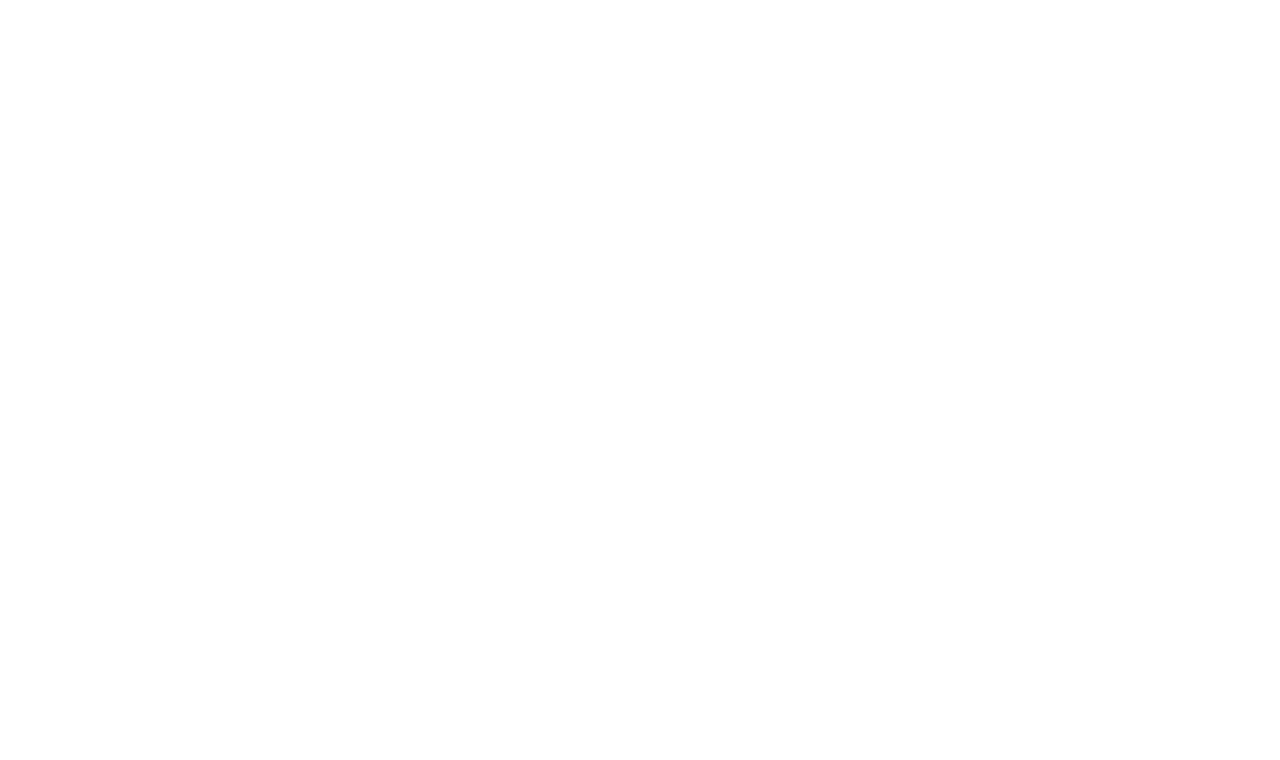
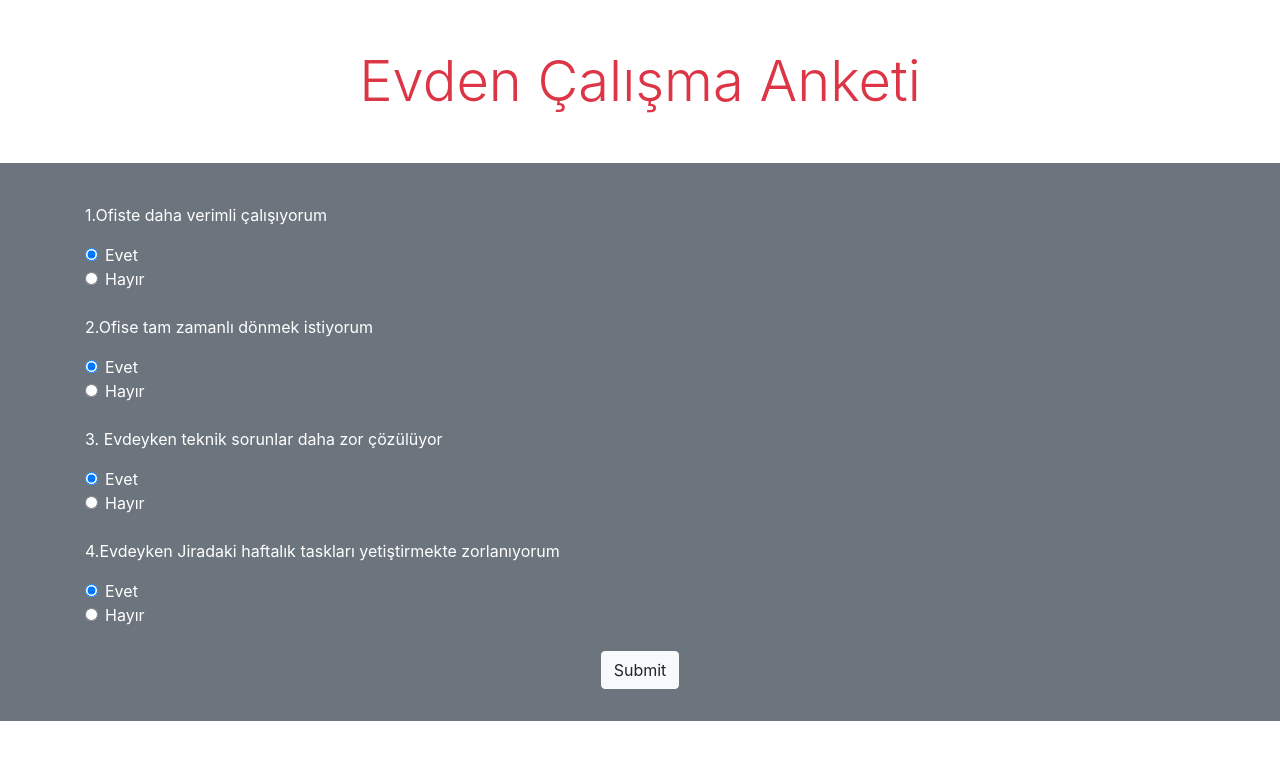
Before and after one commit to busraagtas/From-Home-or-Office-Survey-Project, a plain HTML site: page index.html in a window 1280 px wide. Drawn offline with nearby package versions, Linux system fonts and the light colour scheme.

Commit message:
Survey Project
Survey Project on Working from Home or Office During the Pandemic

```diff
--- a/index.html
+++ b/index.html
@@ -1 +1,101 @@
-<!DOCTYPE html>
+
+<html lang="en">
+    <head>
+      <meta charset="UTF-8">
+      <meta name="viewport" content="width=device-width, initial-scale=1.0">
+      <meta http-equiv="X-UA-Compatible" content="ie=edge">
+      <link rel="shortcut icon" href="#">
+      <link rel="stylesheet" href="https://cdn.jsdelivr.net/npm/bootstrap@4.6.0/dist/css/bootstrap.min.css" integrity="sha384-B0vP5xmATw1+K9KRQjQERJvTumQW0nPEzvF6L/Z6nronJ3oUOFUFpCjEUQouq2+l" crossorigin="anonymous">
+      <title>Korona Çalışma Anketi</title>
+    </head>
+    <body>
+      <section id="header">
+          <div class="bg-white text-center py-4">
+              <div class="container">
+                <h2 class="text-danger display-4 my-4">Evden Çalışma Anketi</h2>
+              </div>
+          </div>
+      </section>
+      <div class="result d-none py-4 bg-white text-center">
+        <div class="container lead">
+          <p><span class="text-danger display-4 p-3">0%</span> ofise dönmek istiyorsun🎉</p>
+        </div>
+      </div>
+
+      <section id="questions">
+        <div class="bg-secondary py-3">
+            <div class="container">
+              <form class="question-form text-white">
+                <div class="my-4">
+                  <p>1.Ofiste daha verimli çalışıyorum</p>
+                  <div class="form-check">
+                    <input class="form-check-input" type="radio" name="q1" value="E" checked>
+                    <label class="form-check-label" >
+                     Evet
+                    </label>
+                  </div>
+                  <div class="form-check">
+                    <input class="form-check-input" type="radio" name="q1"  value="H">
+                    <label class="form-check-label">
+                     Hayır
+                    </label>
+                  </div>
+                </div>
+                <div class="my-4">
+                  <p>2.Ofise tam zamanlı dönmek istiyorum</p>
+                  <div class="form-check">
+                    <input class="form-check-input" type="radio" name="q2" value="E" checked>
+                    <label class="form-check-label" >
+                     Evet
+                    </label>
+                  </div>
+                  <div class="form-check">
+                    <input class="form-check-input" type="radio" name="q2"  value="H">
+                    <label class="form-check-label">
+                     Hayır
+                    </label>
+                  </div>
+                </div>
+                <div class="my-4">
+                  <p>3. Evdeyken teknik sorunlar daha zor çözülüyor</p>
+                  <div class="form-check">
+                    <input class="form-check-input" type="radio" name="q3" value="E" checked>
+                    <label class="form-check-label" >
+                     Evet
+                    </label>
+                  </div>
+                  <div class="form-check">
+                    <input class="form-check-input" type="radio" name="q3"  value="H">
+                    <label class="form-check-label">
+                     Hayır
+                    </label>
+                  </div>
+                </div>
+                <div class="my-4">
+                  <p>4.Evdeyken Jiradaki haftalık taskları yetiştirmekte zorlanıyorum</p>
+                  <div class="form-check">
+                    <input class="form-check-input" type="radio" name="q4" value="E" checked>
+                    <label class="form-check-label" >
+                     Evet
+                    </label>
+                  </div>
+                  <div class="form-check">
+                    <input class="form-check-input" type="radio" name="q4"  value="H">
+                    <label class="form-check-label">
+                     Hayır
+                    </label>
+                  </div>
+                </div>
+                <div class="text-center">
+                  <input type="submit" class="btn btn-light">
+                </div>
+
+              </form>
+            </div>
+        </div>
+
+      </section>
+
+      <script src="can.js"></script>
+    </body>
+</html>
```
Also changed, not shown: template.js (added, +32 -0 lines).
